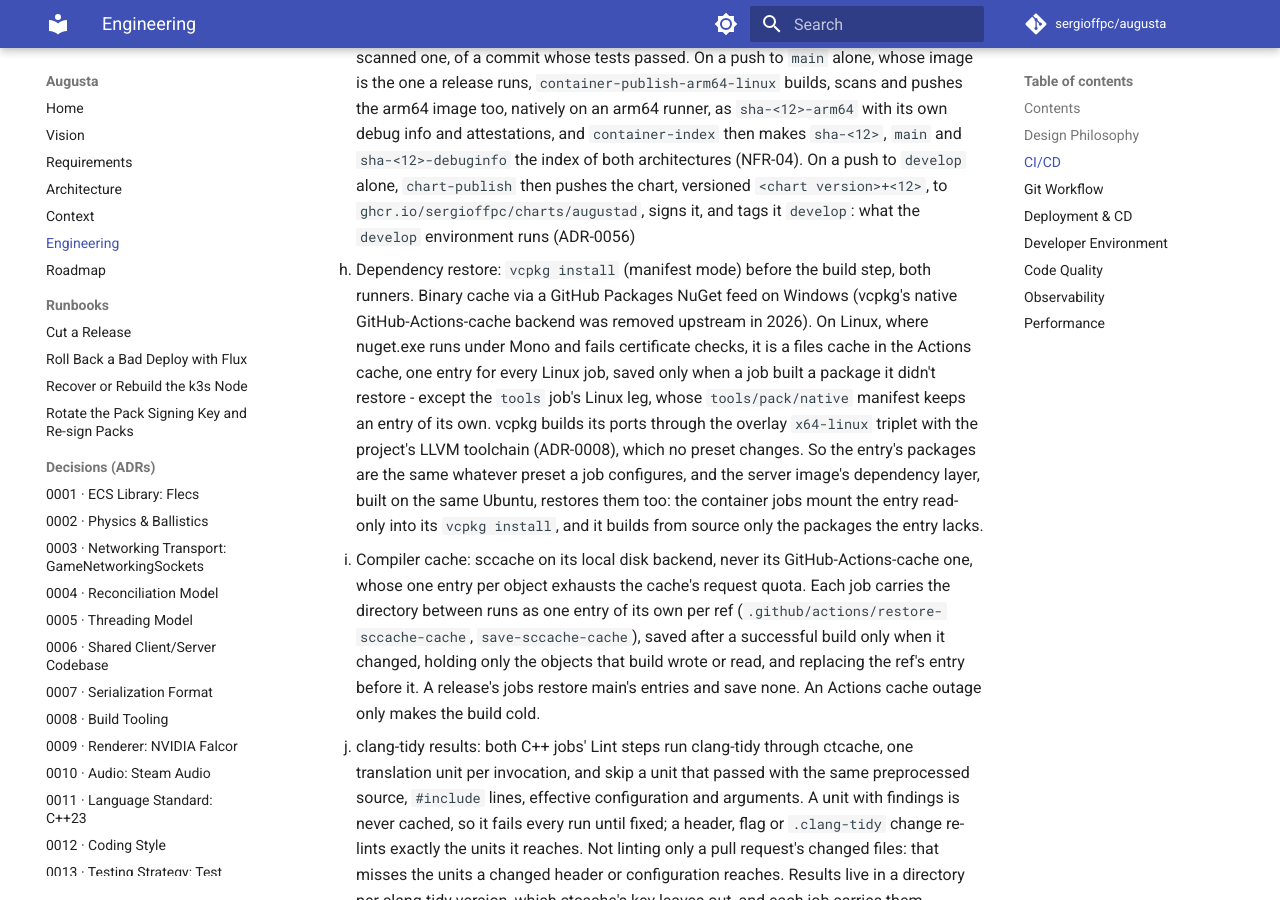
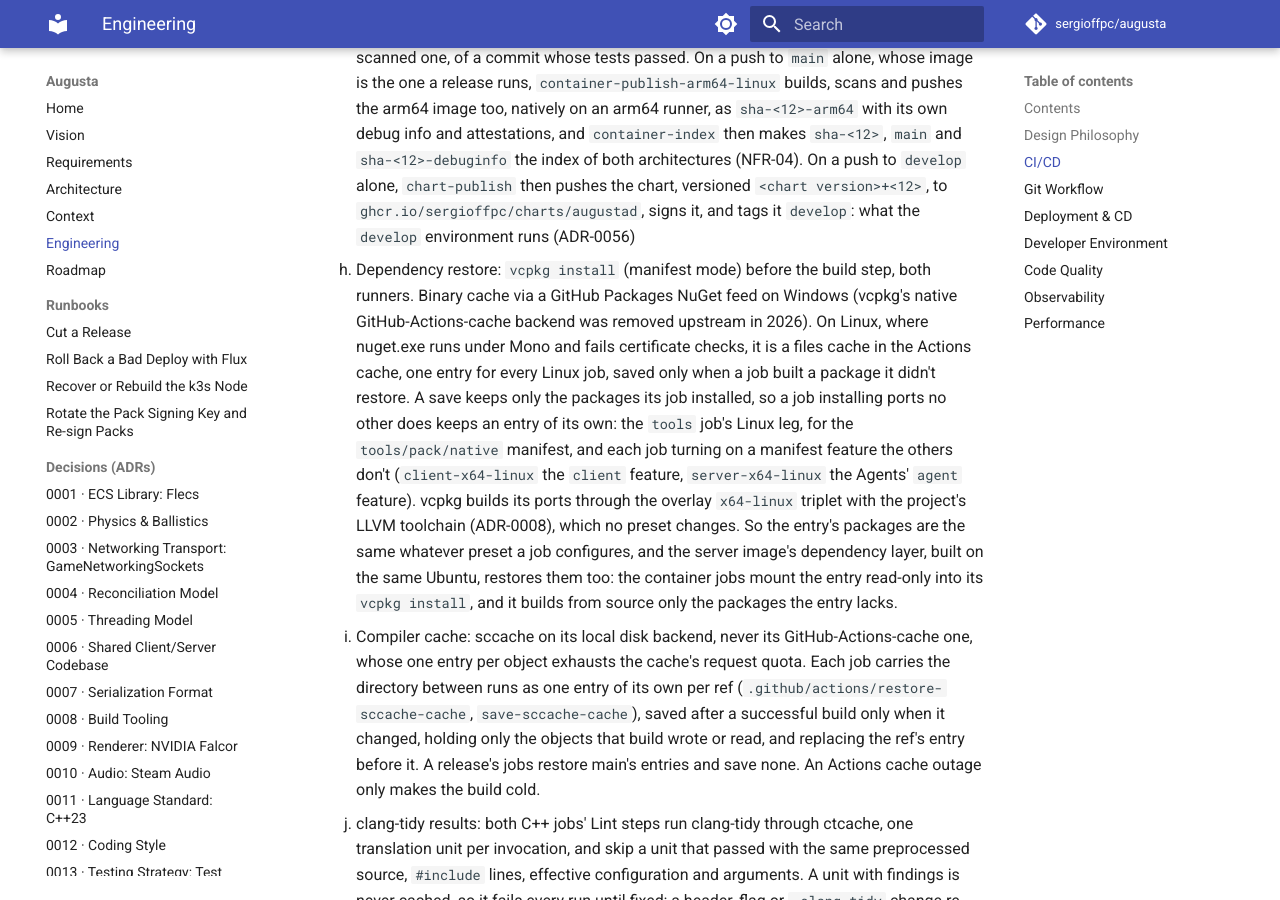
Before and after one commit to sergioffpc/augusta, an MkDocs documentation site: the page built from docs/ENGINEERING.md, in a window 1280 px wide and 900 px high, scrolled down 2825 px. Built offline with MkDocs 1.6.1 and Material for MkDocs 9.7.7, drawn with Linux system fonts in a browser that asks for light colours; comment, search, counter and statistics services are not loaded.

Commit message:
docs: state which Linux jobs keep a vcpkg cache of their own
ENGINEERING.md named only the tools job's Linux leg; the client and agent
feature jobs keep their own entry too. The Dockerfile credited the image
layer's second run to server-x64-linux's save, which no longer feeds the
shared cache. restore-vcpkg-cache states the condition instead of listing
its callers.

Co-Authored-By: Claude Opus 5.5 <noreply@anthropic.com>

```diff
--- a/docs/ENGINEERING.md
+++ b/docs/ENGINEERING.md
@@ -127,15 +127,18 @@ decisions already made in ARCHITECTURE.md:
       (vcpkg's native GitHub-Actions-cache backend was removed upstream in
       2026). On Linux, where nuget.exe runs under Mono and fails certificate
       checks, it is a files cache in the Actions cache, one entry for every
-      Linux job, saved only when a job built a package it didn't restore -
-      except the `tools` job's Linux leg, whose `tools/pack/native` manifest
-      keeps an entry of its own. vcpkg builds its ports through the overlay
-      `x64-linux` triplet with the project's LLVM toolchain (ADR-0008), which no
-      preset changes. So the entry's packages are the same whatever preset a job
-      configures, and the server image's dependency layer, built on the same
-      Ubuntu, restores them too: the container jobs mount the entry read-only
-      into its `vcpkg install`, and it builds from source only the packages the
-      entry lacks.
+      Linux job, saved only when a job built a package it didn't restore. A save
+      keeps only the packages its job installed, so a job installing ports no
+      other does keeps an entry of its own: the `tools` job's Linux leg, for the
+      `tools/pack/native` manifest, and each job turning on a manifest feature
+      the others don't (`client-x64-linux` the `client` feature,
+      `server-x64-linux` the Agents' `agent` feature). vcpkg builds its ports
+      through the overlay `x64-linux` triplet with the project's LLVM toolchain
+      (ADR-0008), which no preset changes. So the entry's packages are the same
+      whatever preset a job configures, and the server image's dependency layer,
+      built on the same Ubuntu, restores them too: the container jobs mount the
+      entry read-only into its `vcpkg install`, and it builds from source only
+      the packages the entry lacks.
     - Compiler cache: sccache on its local disk backend, never its
       GitHub-Actions-cache one, whose one entry per object exhausts the cache's
       request quota. Each job carries the directory between runs as one entry of
```
Also changed, not shown: 2 other files.
